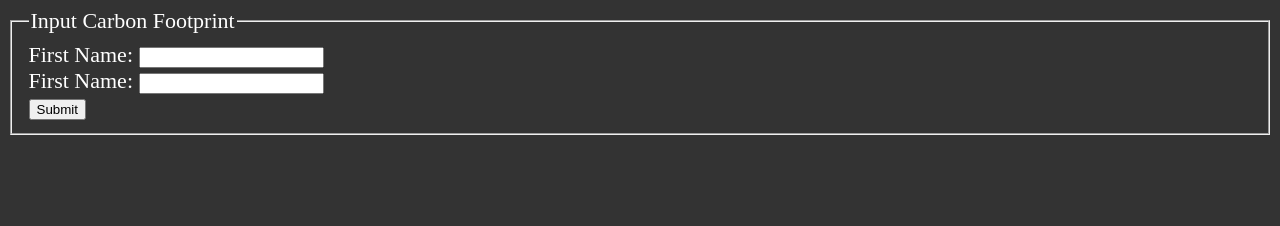
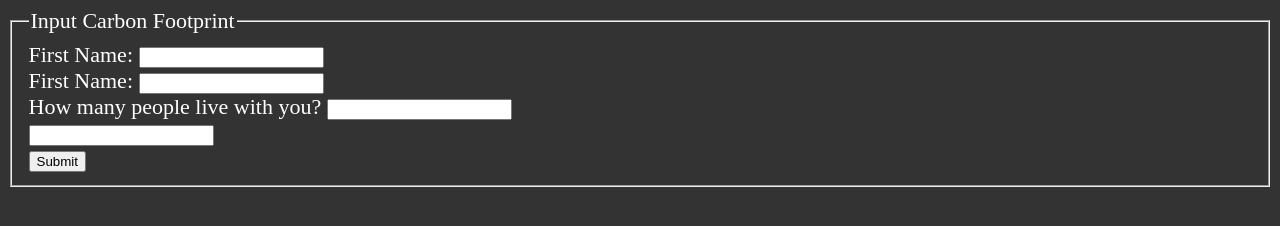
Before and after one commit to CIT93/angeloa-pub, a plain HTML site: page w6/index.html in a window 1280 px wide. Drawn offline with Linux system fonts and the light colour scheme.

Commit message:
my html for household members and house size

```diff
--- a/w6/index.html
+++ b/w6/index.html
@@ -28,6 +28,14 @@
                 <label for="">First Name:</label>
                 <input type="text" name="firstname" required>
             </div>
+            <div>
+                <label for="household">How many people live with you?</label>
+                <input type="text" name="household" required>
+            </div>
+            <div>
+                <label for="housesize"></label>
+                <input type="text" name="housesize" required>
+            </div>
             <button type="submit">Submit</button>
         </fieldset>
     </form>
```
